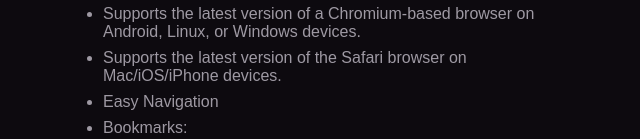
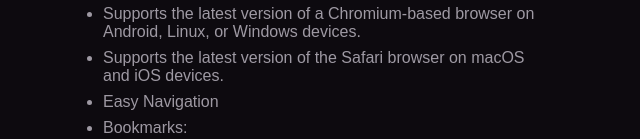
Before and after one commit to 1John419/freebibleapps.com, a plain HTML site: page features.html in a window 1280 px wide. Shown: the part 155-294 px from the top of the page, without its empty margins (319-959 px from the left). Drawn offline with Linux system fonts and the light colour scheme.

Commit message:
OS Update

```diff
--- a/features.html
+++ b/features.html
@@ -25,7 +25,7 @@
       <li>Free, open source, offline-first, and mobile-first.</li>
       <li>Once downloaded, an internet connection is not required.</li>
       <li>Supports the latest version of a Chromium-based browser on Android, Linux, or Windows devices.</li>
-      <li>Supports the latest version of the Safari browser on Mac/iOS/iPhone devices.</li>
+      <li>Supports the latest version of the Safari browser on macOS and iOS devices.</li>
       <li>Easy Navigation</li>
       <li>Bookmarks:
         <ul>
```
